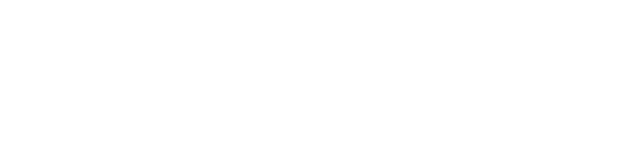
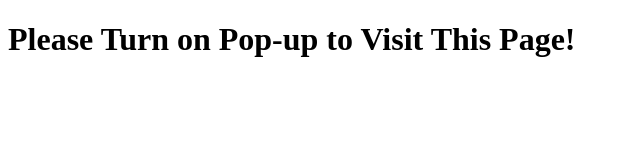
Before and after one commit to conetoptech/spotfake, a plain HTML site: page index.html in a window 1280 px wide. Shown: the whole page, without its empty margins (0-640 px from the left). Drawn offline with Linux system fonts and the light colour scheme.

Commit message:
Update index.html

```diff
--- a/index.html
+++ b/index.html
@@ -4,6 +4,7 @@
     <title>Looper!!</title>
 </head>
 <body>
+    <H1>Please Turn on Pop-up to Visit This Page!</H1>
     <script>
         window.open('https://conetoptech.github.io/spotfake/', '_blank');
     </script>
```
